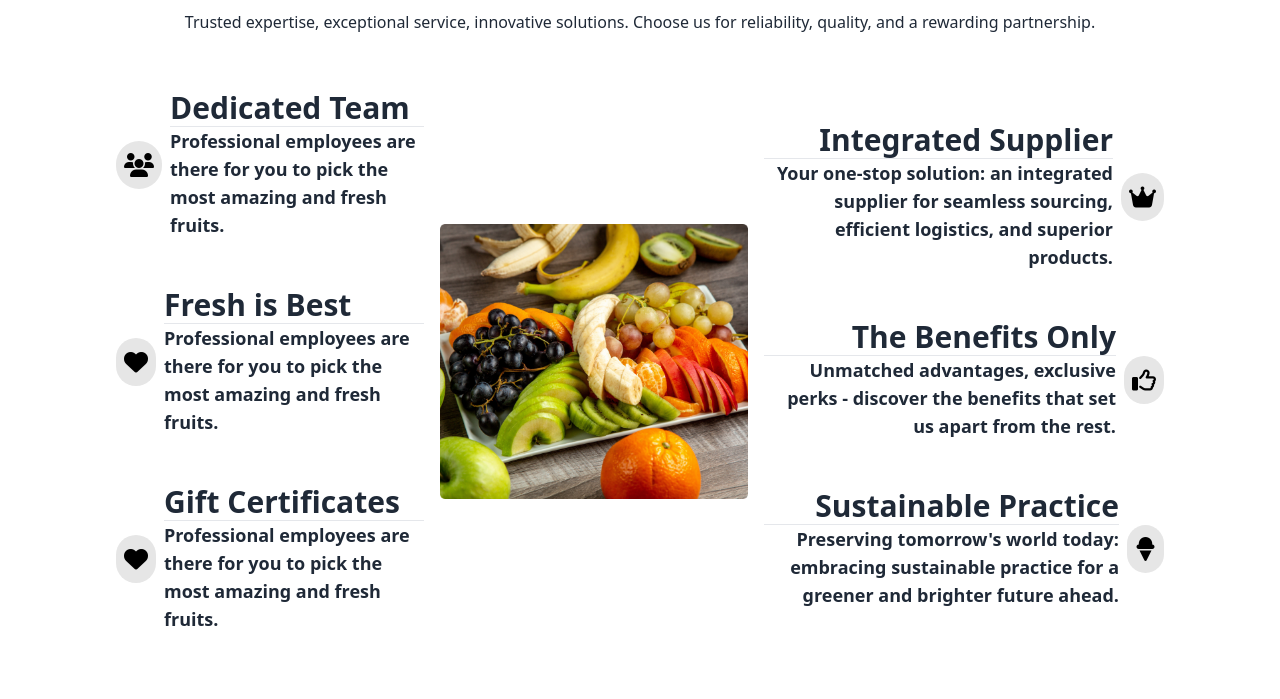
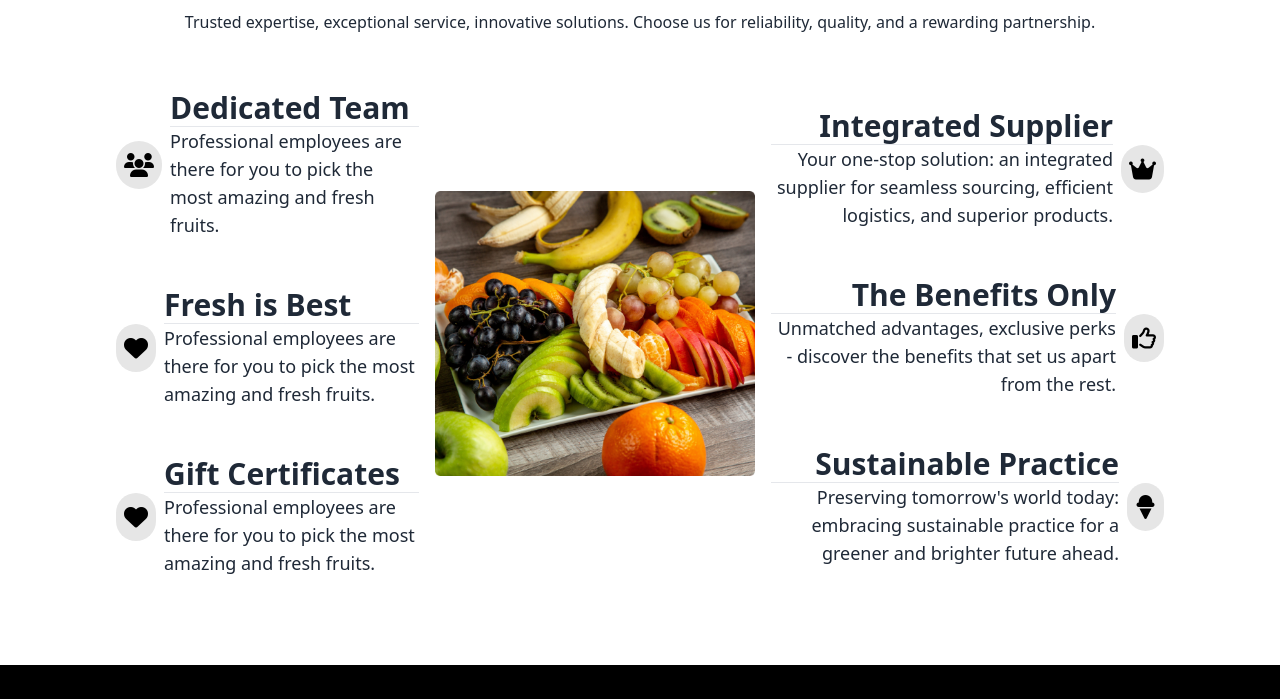
Before and after one commit to nahida30/fruit-brust, a plain HTML site: page index.html in a window 1280 px wide. Shown: the part 2655-3354 px from the top of the page. Drawn offline with nearby package versions, Linux system fonts and the light colour scheme.

Commit message:
font size commit

```diff
--- a/index.html
+++ b/index.html
@@ -217,7 +217,7 @@
               </div>
             </div>
             <div>
-              <h1 class="text-5xl font-bold">Deal of the day</h1>
+              <h1 class="text-3xl lg:text-5xl font-bold">Deal of the day</h1>
               <p class="py-6">Fruit is a natural and delicious gift from plants, often packed with essential nutrients and vitamins. They come in various colors, shapes, and flavors, offering a wide range of health benefits. Enjoying a variety of fruits is an excellent way to maintain a balanced and nutritious diet.</p>
 
             </div>
@@ -494,9 +494,9 @@
                   <p><i class="fa-solid fa-users bg-base-600 text-black text-2xl p-2"></i></p>
                 </div>
                 <div class="text-center lg:text-left">
-                  <h1 class="text-3xl font-extrabold">Dedicated Team</h1>
+                  <h1 class="text-3xl font-bold">Dedicated Team</h1>
                   <hr>
-                  <p class="text-lg font-bold">Professional employees are there for you to pick the most amazing and fresh fruits.</p>
+                  <p class="text-lg font-medium">Professional employees are there for you to pick the most amazing and fresh fruits.</p>
                 </div>
               </div>
               <div class="flex flex-col lg:flex-row mx-14 lg:mx-auto md:mx-44 gap-2 items-center">
@@ -504,9 +504,9 @@
                   <p><i class="fa-solid fa-heart bg-base-600 text-black text-2xl p-2"></i></p>
                 </div>
                 <div class="text-center lg:text-left">
-                  <h1 class="text-3xl font-extrabold">Fresh is Best</h1>
+                  <h1 class="text-3xl font-bold">Fresh is Best</h1>
                   <hr>
-                  <p class="text-lg font-bold">Professional employees are there for you to pick the most amazing and fresh fruits.</p>
+                  <p class="text-lg font-medium">Professional employees are there for you to pick the most amazing and fresh fruits.</p>
                 </div>
               </div>
               <div class="flex flex-col lg:flex-row mx-14 lg:mx-auto md:mx-44 gap-2 items-center">
@@ -517,9 +517,9 @@
                   </p>
                 </div>
                 <div class="text-center lg:text-left">
-                  <h1 class="text-3xl font-extrabold">Gift Certificates</h1>
+                  <h1 class="text-3xl font-bold">Gift Certificates</h1>
                   <hr>
-                  <p class="text-lg font-bold">Professional employees are there for you to pick the most amazing and fresh fruits.</p>
+                  <p class="text-lg font-medium">Professional employees are there for you to pick the most amazing and fresh fruits.</p>
                 </div>
               </div>
 
@@ -540,9 +540,9 @@
                       </div>
 
                       <div class="text-center lg:text-right">
-                          <h1 class="text-3xl font-extrabold">Integrated Supplier</h1>
+                          <h1 class="text-3xl font-bold">Integrated Supplier</h1>
                           <hr>
-                          <p class="text-lg font-bold">Your one-stop solution: an integrated supplier for seamless
+                          <p class="text-lg font-medium">Your one-stop solution: an integrated supplier for seamless
                               sourcing, efficient logistics, and superior products.</p>
                       </div>
                   </div>
@@ -551,9 +551,9 @@
                           <p><i class="fa-regular fa-thumbs-up bg-base-600 text-black text-2xl p-2"></i></p>
                       </div>
                       <div class="text-center lg:text-right">
-                          <h1 class="text-3xl font-extrabold">The Benefits Only</h1>
+                          <h1 class="text-3xl font-bold">The Benefits Only</h1>
                           <hr>
-                          <p class="text-lg font-bold">Unmatched advantages, exclusive perks - discover the
+                          <p class="text-lg font-medium">Unmatched advantages, exclusive perks - discover the
                               benefits that set us apart from the rest.</p>
                       </div>
                   </div>
@@ -562,9 +562,9 @@
                           <i class="fa-solid fa-ice-cream  bg-base-600 text-black text-2xl p-2 "></i>
                       </div>
                       <div class="text-center lg:text-right">
-                          <h1 class="text-3xl font-extrabold">Sustainable Practice</h1>
+                          <h1 class="text-3xl font-bold">Sustainable Practice</h1>
                           <hr>
-                          <p class="text-lg font-bold">Preserving tomorrow's world today: embracing sustainable
+                          <p class="text-lg font-medium">Preserving tomorrow's world today: embracing sustainable
                               practice for a greener and brighter future ahead.</p>
                       </div>
                   </div>
```
